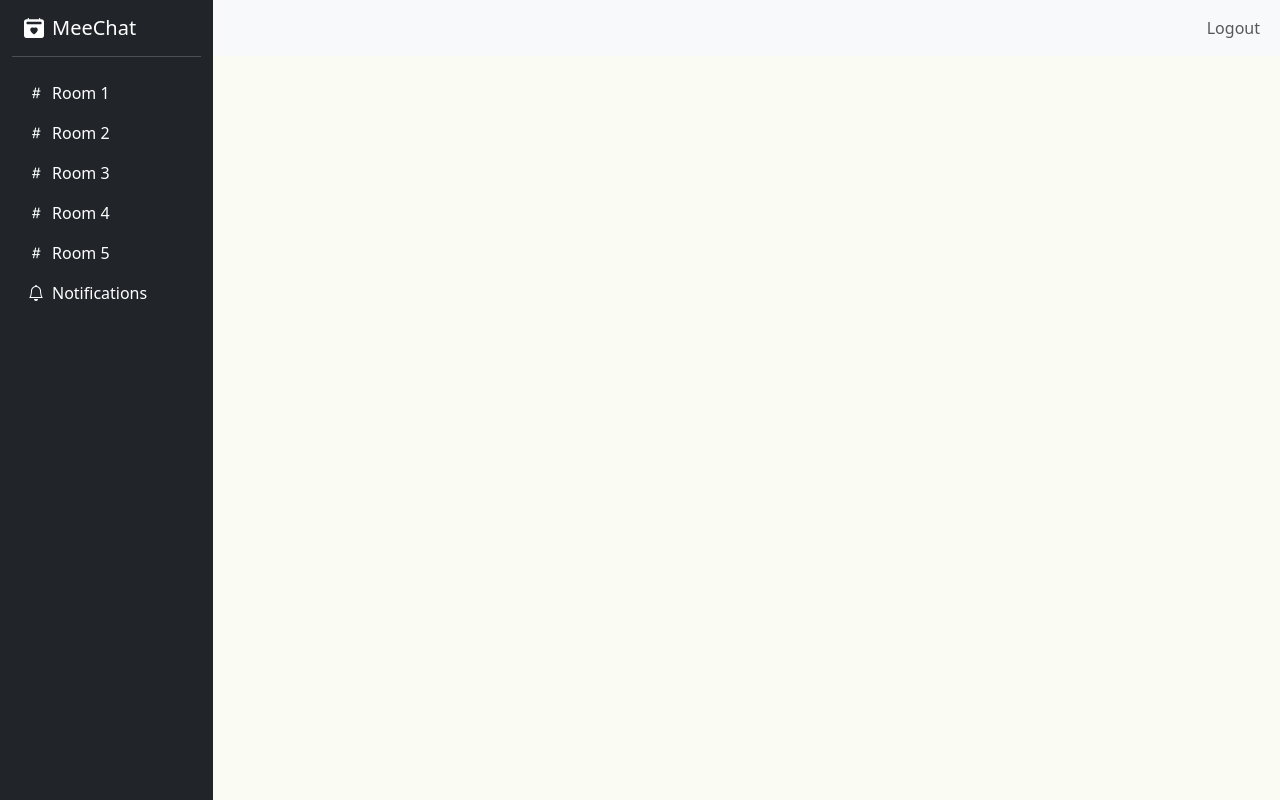
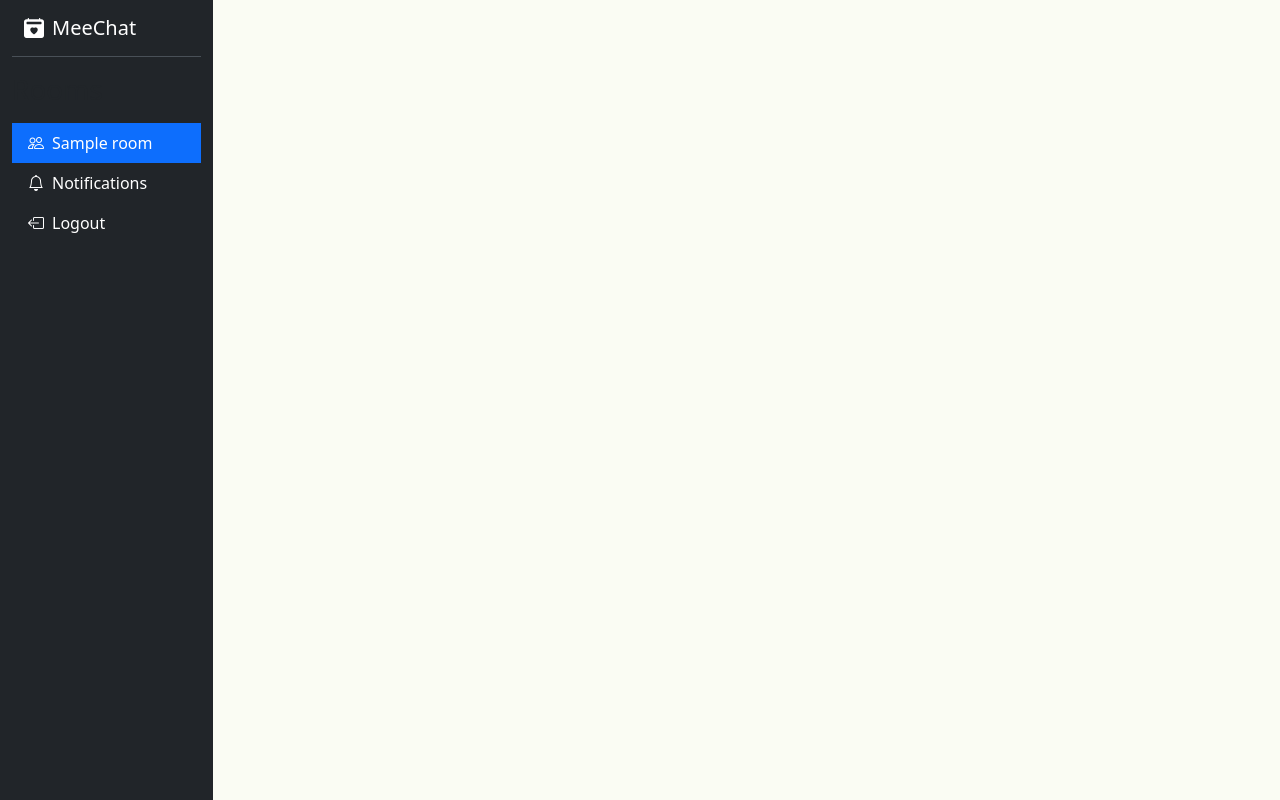
Before and after one commit to katGhost/meechat, a Flask app: template templates/base.html in a window 1280 px wide. Run offline with Flask 3, Linux system fonts and the light colour scheme; the template is opened without the code that fills it: most values are stand-ins (such as "Sample title", 1, 10 or a date in 2020); some libraries are stand-ins or nearby versions.

Commit message:
base optimal for now

```diff
--- a/templates/base.html
+++ b/templates/base.html
@@ -17,8 +17,8 @@
 
 <body>
     <div class="container-fluid">
-        <div class="row">
-            <div class="col-2 cl-sm-3 col-xl-2 bg-dark">
+        <div class="row" id="main-container">
+            <div class="col-2 cl-sm-3 col-xl-2 bg-dark" id="main-nav-container">
                 <nav class="navbar bg-dark border-bottom border-body mb-3" data-bs-theme="dark">
                     <div class="container-fluid">
                         <a class="navbar-brand" href="#">
@@ -30,39 +30,40 @@
                 <!-- Vertical alignmetnt -->
                 <div class="sticky-top">
                     <nav class="nav flex-column" id="navLinkContainer">
-                        <a class="nav-link text-white" href="#">
-                            <i class="bi bi-hash"></i><span class="d-none d-sm-inline ms-2">Room 1</span>
+                        <div class="rooms-list">
+                            <h3 class="rooms-title mb-3">Rooms</h3>
+                            {% for room in rooms %}
+                            <a class="nav-link text-white bg-primary" href="#">
+                                <i class="bi bi-people"></i><span class="d-none d-sm-inline ms-2">{{ room }}</span>
+                            </a>
+                            {% endfor %}
+                            <!-- <a class="nav-link text-white" href="#">
+                                <i class="bi bi-people"></i><span class="d-none d-sm-inline ms-2">{{ room }}</span>
                             </a>
                             <a class="nav-link text-white" href="#">
-                            <i class="bi bi-hash"></i><span class="d-none d-sm-inline ms-2">Room 2</span>
+                                <i class="bi bi-people"></i><span class="d-none d-sm-inline ms-2">{{ room }}</span>
                             </a>
                             <a class="nav-link text-white" href="#">
-                            <i class="bi bi-hash"></i><span class="d-none d-sm-inline ms-2">Room 3</span>
+                                <i class="bi bi-people"></i><span class="d-none d-sm-inline ms-2">{{ room }}</span>
                             </a>
                             <a class="nav-link text-white" href="#">
-                            <i class="bi bi-hash"></i><span class="d-none d-sm-inline ms-2">Room 4</span>
-                        </a>
-                        <a class="nav-link text-white" href="#">
-                            <i class="bi bi-hash"></i><span class="d-none d-sm-inline ms-2">Room 5</span>
-                        </a>
+                                <i class="bi bi-people"></i><span class="d-none d-sm-inline ms-2">{{ room }}</span>
+                            </a> -->
+
+
+                        </div>
 
                         <!-- Notifications and other links -->
                         <a class="nav-link text-white" href="#">
                             <i class="bi bi-bell"></i><span class="d-none d-sm-inline ms-2">Notifications</span>
                         </a>
+                        <a class="nav-link text-white" href="#">
+                            <i class="bi bi-box-arrow-left"></i><span class="d-none d-sm-inline ms-2">Logout</span>
+                        </a>
                     </nav>
                 </div>
             </div>
             <div class="col-10 cl-sm-9 col-xl-10 p-0 m-0">
-                <nav class="navbar navbar-expand-lg bg-body-tertiary mb-3">
-                    <div class="container-fluid">
-                        <ul class="navbar-nav ms-auto">
-                            <li class="nav-item">
-                                <a class="nav-link" href="#">Logout</a>
-                            </li>
-                        </ul>
-                    </div>
-                </nav>
                 {% block content %}{% endblock %}
             </div>
         </div>
@@ -105,4 +106,15 @@
   </div>
   {% endfor %}
 </div>
+
+
+<nav class="navbar navbar-expand-lg bg-body-tertiary mb-3">
+                    <div class="container-fluid">
+                        <ul class="navbar-nav ms-auto">
+                            <li class="nav-item">
+                                <a class="nav-link" href="#">Logout</a>
+                            </li>
+                        </ul>
+                    </div>
+                </nav>
 {% endwith %} -->
```
Lines whose indentation alone changed are shown as unchanged.
